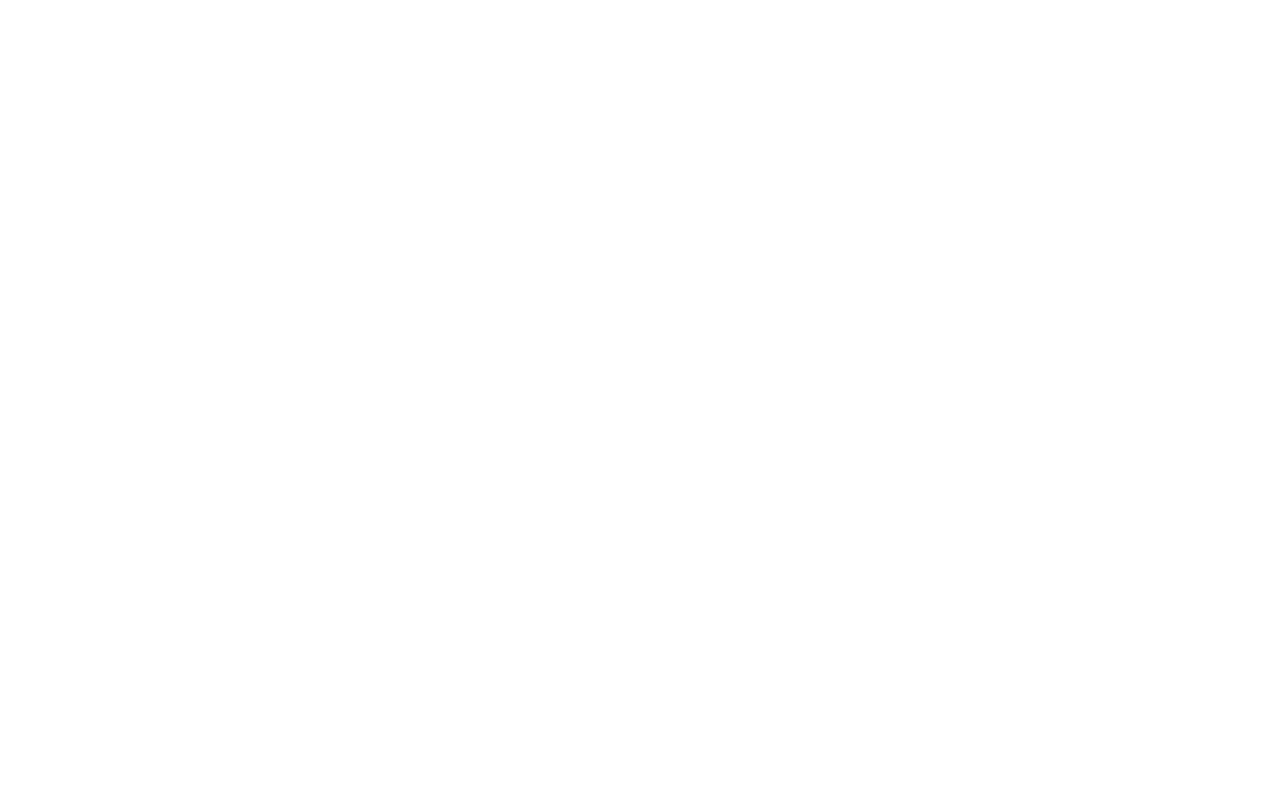
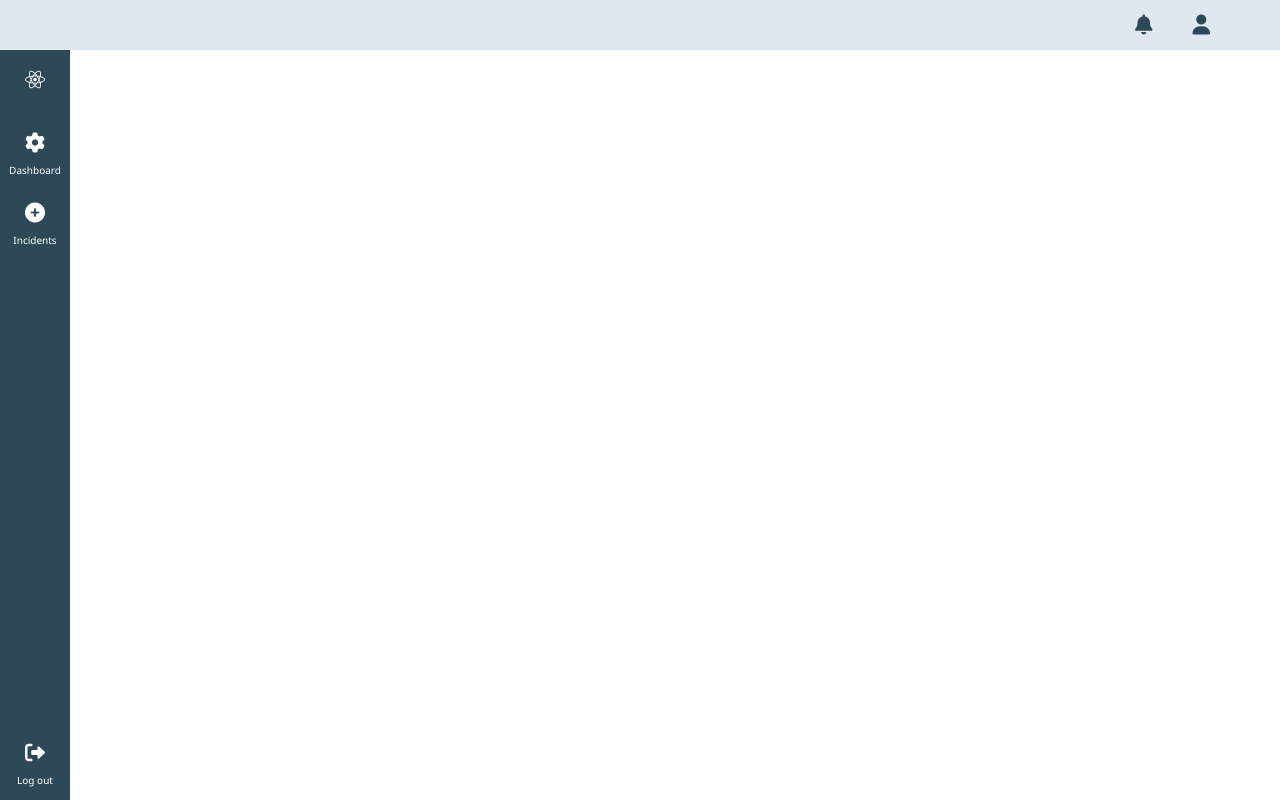
Before and after one commit to H3inst/ttn-test, a React (Vite) app: page / in a window 1280 px wide. Before the commit this address had no page. Built offline with nearby package versions, Linux system fonts and the light colour scheme; sample sign-in values are in the browser's storage.

Commit message:
Validating routes

```diff
--- a/index.html
+++ b/index.html
@@ -11,6 +11,11 @@
   <link rel="preconnect" href="https://fonts.gstatic.com" crossorigin>
   <link href="https://fonts.googleapis.com/css2?family=Noto+Sans:wght@400;600;700;900&display=swap" rel="stylesheet">
 
+  <!-- Icons -->
+  <link rel="stylesheet" href="https://cdnjs.cloudflare.com/ajax/libs/font-awesome/6.1.2/css/all.min.css"
+    integrity="sha512-1sCRPdkRXhBV2PBLUdRb4tMg1w2YPf37qatUFeS7zlBy7jJI8Lf4VHwWfZZfpXtYSLy85pkm9GaYVYMfw5BC1A=="
+    crossorigin="anonymous" referrerpolicy="no-referrer" />
+
   <title>TTN Test</title>
 </head>
 
--- a/src/app/Router.jsx
+++ b/src/app/Router.jsx
@@ -1,26 +1,40 @@
 import { useEffect, useState } from 'react';
-import { BrowserRouter, Routes, Route } from 'react-router-dom';
+import { BrowserRouter, Routes, Route, Navigate } from 'react-router-dom';
 
 import routes from './constants/routes';
 import Access from '../components/access/Access';
-// import Dashboard from '../components/dashboard/Dashboard';
+import Dashboard from '../components/dashboard/Dashboard';
 
 function RootRouter() {
   const [isAuthenticated, setIsAuthenticated] = useState(
-    localStorage.getItem('authenticated') || false
+    () => localStorage.getItem('authenticated') || false
   );
 
   useEffect(() => {
-    setIsAuthenticated(() => isAuthenticated === 'true');
+    setIsAuthenticated((prev) => JSON.parse(prev));
   }, [isAuthenticated]);
 
   return (
     <BrowserRouter>
       <Routes>
+        <Route path={routes.root} element={isAuthenticated
+          ? <Dashboard />
+          : <Navigate to={routes.access} />} />
         <Route
           path={routes.access}
-          element={<Access />}
+          element={!isAuthenticated
+            ? <Access />
+            : <Navigate to={routes.dashboard} />}
         />
+        <Route
+          path={routes.dashboard}
+          element={isAuthenticated
+            ? <Dashboard />
+            : <Navigate to={routes.access} />}
+        >
+          <Route index element={<h1>Charts</h1>} />
+          <Route path={routes.dashboardIncidents} element={<h1>Incidents</h1>} />
+        </Route>
       </Routes>
     </BrowserRouter>
   );
--- a/src/app/constants/routes.js
+++ b/src/app/constants/routes.js
@@ -2,6 +2,12 @@
 
     root: '/',
     access: '/access',
+
+    dashboard: '/dashboard',
+
+    get dashboardIncidents() {
+        return `${this.dashboard}/incidents`
+    }
 };
 
 export default Object.freeze(routes);
--- a/src/components/access/Access.jsx
+++ b/src/components/access/Access.jsx
@@ -1,7 +1,8 @@
 import { toast } from 'react-toastify';
 
+import data from '../../data/access.json';
 import LoginSvg from '../../assets/access/login.svg';
-import data from '../../data/access.json';
+
 import { useForm } from '../../hooks/useForm';
 
 const DEFAULT_VALUES = {
@@ -21,6 +22,8 @@
       return;
     }
     localStorage.setItem('authenticated', true);
+    toast.success('Sesión iniciada');
+    window.location.reload();
   };
 
   const render = () => {
--- /dev/null
+++ b/src/components/dashboard/Dashboard.jsx
@@ -0,0 +1,24 @@
+import { Outlet } from 'react-router-dom';
+import Menubar from './menubar/Menubar';
+import Topbar from './topbar/Topbar';
+
+function Dashboard() {
+
+  const render = () => {
+    return (
+      <div className="dashboard-layout">
+        <Topbar />
+        <div className="flex flex-1">
+          <Menubar />
+          <main className="flex-1">
+            <Outlet />
+          </main>
+        </div>
+      </div>
+    );
+  };
+
+  return render();
+}
+
+export default Dashboard;
--- /dev/null
+++ b/src/components/dashboard/menubar/Menubar.jsx
@@ -0,0 +1,47 @@
+import { NavLink } from 'react-router-dom';
+import routes from '../../../app/constants/routes';
+
+function Menubar() {
+  const handleLogout = () => {
+    localStorage.removeItem('authenticated');
+    window.location.reload();
+  };
+
+  const render = () => {
+    return (
+      <div className="dashboard-menubar">
+        <div className="dashboard-menubar__item">
+          <i className="fa-brands fa-react"></i>
+        </div>
+
+        <div className="flex-1 w-100">
+          <NavLink
+            to={routes.dashboard}
+            className={({ isActive }) => `dashboard-menubar__item ${isActive && "active"}`}
+            end
+          >
+            <i className="fa-solid fa-gear"></i>
+            <p className="typography">Dashboard</p>
+          </NavLink>
+
+          <NavLink
+            to={routes.dashboardIncidents}
+            className={({ isActive }) => `dashboard-menubar__item ${isActive && "active"}`}
+          >
+            <i className="fa-solid fa-circle-plus"></i>
+            <p className="typography">Incidents</p>
+          </NavLink>
+        </div>
+
+        <div className="dashboard-menubar__item" onClick={handleLogout}>
+          <i className="fa-solid fa-right-from-bracket"></i>
+          <p className="typography">Log out</p>
+        </div>
+      </div>
+    );
+  };
+
+  return render();
+}
+
+export default Menubar;
--- /dev/null
+++ b/src/components/dashboard/topbar/Topbar.jsx
@@ -0,0 +1,15 @@
+function Topbar() {
+
+  const render = () => {
+    return (
+      <div className="dashboard-topbar">
+        <i className="fa-solid fa-bell"></i>
+        <i className="fa-solid fa-user"></i>
+      </div>
+    );
+  };
+
+  return render();
+}
+
+export default Topbar;
--- a/src/styles/_styles.scss
+++ b/src/styles/_styles.scss
@@ -9,6 +9,7 @@
 
 // Components
 @import 'components/access';
+@import 'components/dashboard';
 
 // Utils
 @import 'utils/spacing';
--- /dev/null
+++ b/src/styles/components/_dashboard.scss
@@ -0,0 +1,59 @@
+.dashboard-layout {
+    width: 100%;
+    height: 100vh;
+    display: flex;
+    flex-direction: column;
+
+    .dashboard-topbar {
+        width: 100%;
+        height: 50px;
+        background-color: $primary_color_light;
+        display: flex;
+        justify-content: flex-end;
+        align-items: center;
+        padding: 0 50px;
+
+        i {
+            font-size: 2rem;
+            color: $primary_color;
+            margin: 0 20px;
+        }
+    }
+
+}
+
+.dashboard-menubar {
+    width: 70px;
+    height: 100%;
+    background-color: $primary_color;
+    display: flex;
+    flex-direction: column;
+    align-items: center;
+    justify-content: flex-start;
+
+    @at-root #{&}__item {
+        width: 100%;
+        height: 70px;
+        display: flex;
+        justify-content: center;
+        flex-direction: column;
+        align-items: center;
+        color: $white_color;
+        padding: 10px 0px;
+        cursor: pointer;
+        text-decoration: none;
+
+        i {
+            font-size: 2rem;
+            margin-bottom: 10px;
+        }
+
+        &.active {
+            background-color: darken($primary_color, $amount: 5%);
+        }
+
+        &:hover {
+            background-color: darken($primary_color, $amount: 5%);
+        }
+    }
+}
```
